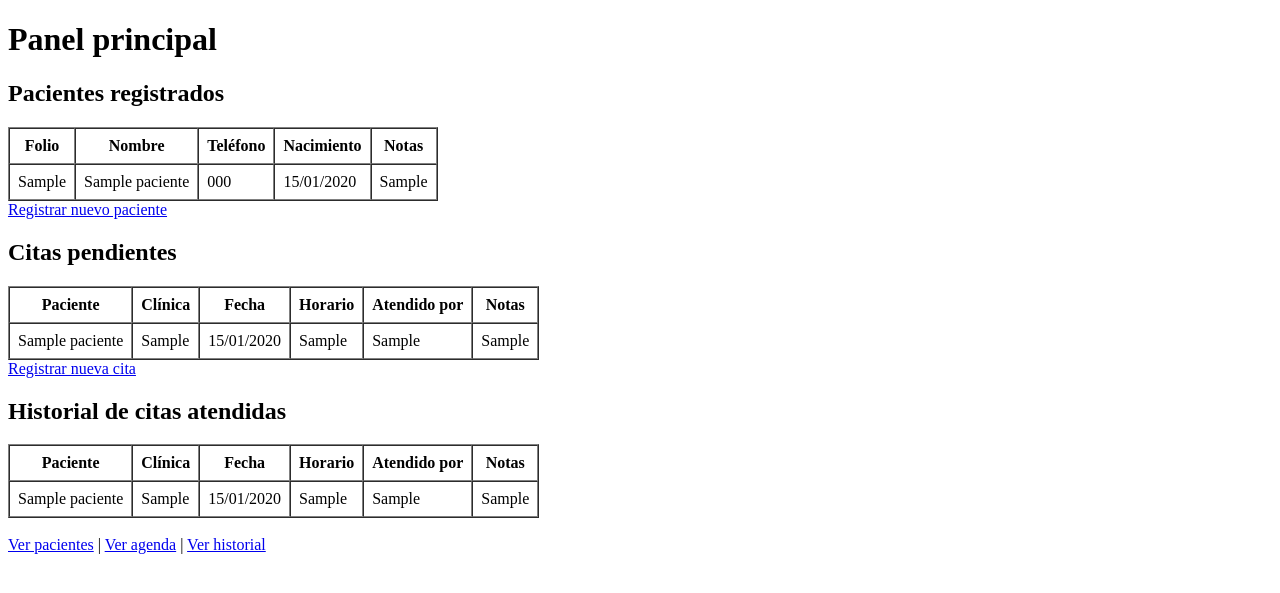
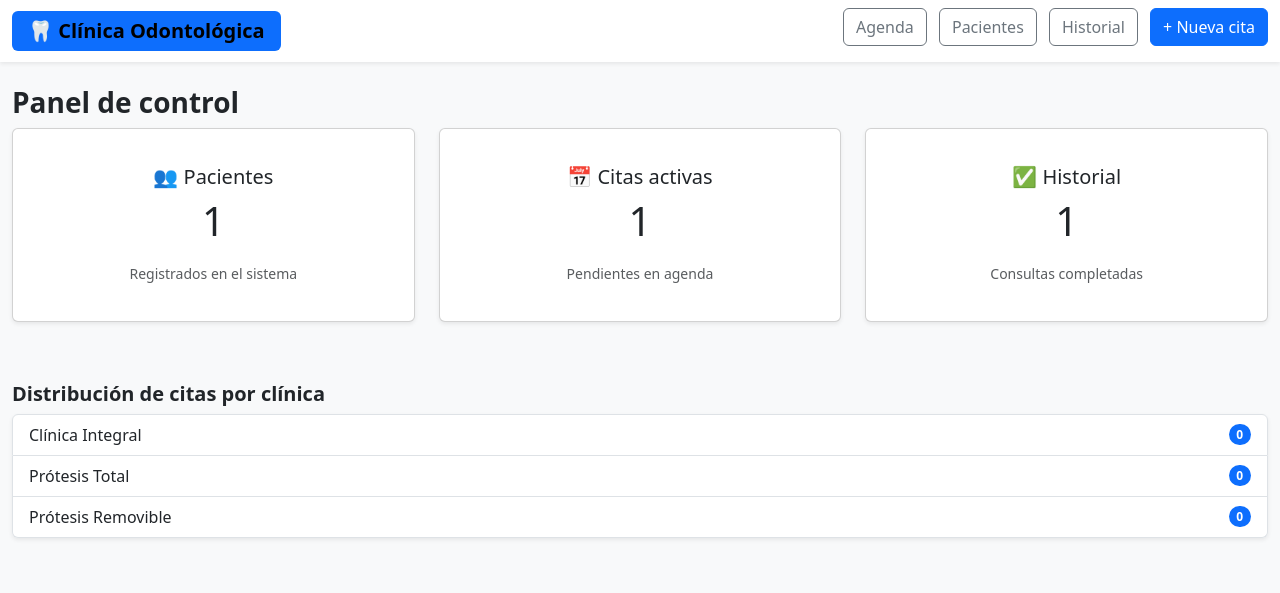
Before and after one commit to Luislopeze/Clinica, a Flask app: page / in a window 1280 px wide. Shown: the top 593 px of the page. Run offline with Flask 3, Linux system fonts and the light colour scheme; tables that the repository leaves empty hold one stand-in row (values such as "Sample post").

Commit message:
Update dashboard.html

```diff
--- a/templates/dashboard.html
+++ b/templates/dashboard.html
@@ -1,96 +1,52 @@
-<!DOCTYPE html>
-<html lang="es">
-<head>
-    <meta charset="UTF-8">
-    <title>Dashboard</title>
-</head>
-<body>
-    <h1>Panel principal</h1>
+{% extends "base.html" %}
+{% block content %}
+<h3 class="fw-bold">Panel de control</h3>
 
-    <!-- Pacientes -->
-    <h2>Pacientes registrados</h2>
-    <table border="1" cellpadding="8" cellspacing="0">
-        <thead>
-            <tr>
-                <th>Folio</th>
-                <th>Nombre</th>
-                <th>Teléfono</th>
-                <th>Nacimiento</th>
-                <th>Notas</th>
-            </tr>
-        </thead>
-        <tbody>
-            {% for paciente in pacientes %}
-            <tr>
-                <td>{{ paciente.folio }}</td>
-                <td>{{ paciente.nombre }}</td>
-                <td>{{ paciente.telefono }}</td>
-                <td>{{ paciente.nacimiento.strftime("%d/%m/%Y") if paciente.nacimiento else "" }}</td>
-                <td>{{ paciente.notas }}</td>
-            </tr>
-            {% endfor %}
-        </tbody>
-    </table>
-    <a href="{{ url_for('nuevo_paciente') }}">Registrar nuevo paciente</a>
+<div class="row">
+    <!-- Total de pacientes -->
+    <div class="col-md-4 mb-3">
+        <div class="card shadow-sm text-center">
+            <div class="card-body">
+                <h5 class="card-title">👥 Pacientes</h5>
+                <p class="display-6">{{ pacientes|length }}</p>
+                <small class="text-muted">Registrados en el sistema</small>
+            </div>
+        </div>
+    </div>
 
-    <!-- Citas -->
-    <h2>Citas pendientes</h2>
-    <table border="1" cellpadding="8" cellspacing="0">
-        <thead>
-            <tr>
-                <th>Paciente</th>
-                <th>Clínica</th>
-                <th>Fecha</th>
-                <th>Horario</th>
-                <th>Atendido por</th>
-                <th>Notas</th>
-            </tr>
-        </thead>
-        <tbody>
-            {% for cita in citas %}
-            <tr>
-                <td>{{ cita.paciente.nombre }}</td>
-                <td>{{ cita.clinica }}</td>
-                <td>{{ cita.fecha.strftime("%d/%m/%Y") }}</td>
-                <td>{{ cita.horario }}</td>
-                <td>{{ cita.atendido_por }}</td>
-                <td>{{ cita.notas }}</td>
-            </tr>
-            {% endfor %}
-        </tbody>
-    </table>
-    <a href="{{ url_for('nueva_cita') }}">Registrar nueva cita</a>
+    <!-- Citas activas -->
+    <div class="col-md-4 mb-3">
+        <div class="card shadow-sm text-center">
+            <div class="card-body">
+                <h5 class="card-title">📅 Citas activas</h5>
+                <p class="display-6">{{ citas|length }}</p>
+                <small class="text-muted">Pendientes en agenda</small>
+            </div>
+        </div>
+    </div>
 
-    <!-- Historial -->
-    <h2>Historial de citas atendidas</h2>
-    <table border="1" cellpadding="8" cellspacing="0">
-        <thead>
-            <tr>
-                <th>Paciente</th>
-                <th>Clínica</th>
-                <th>Fecha</th>
-                <th>Horario</th>
-                <th>Atendido por</th>
-                <th>Notas</th>
-            </tr>
-        </thead>
-        <tbody>
-            {% for registro in historial %}
-            <tr>
-                <td>{{ registro.paciente.nombre }}</td>
-                <td>{{ registro.clinica }}</td>
-                <td>{{ registro.fecha.strftime("%d/%m/%Y") }}</td>
-                <td>{{ registro.horario }}</td>
-                <td>{{ registro.atendido_por }}</td>
-                <td>{{ registro.notas }}</td>
-            </tr>
-            {% endfor %}
-        </tbody>
-    </table>
+    <!-- Consultas completadas -->
+    <div class="col-md-4 mb-3">
+        <div class="card shadow-sm text-center">
+            <div class="card-body">
+                <h5 class="card-title">✅ Historial</h5>
+                <p class="display-6">{{ historial|length }}</p>
+                <small class="text-muted">Consultas completadas</small>
+            </div>
+        </div>
+    </div>
+</div>
 
-    <br>
-    <a href="{{ url_for('pacientes_view') }}">Ver pacientes</a> |
-    <a href="{{ url_for('agenda') }}">Ver agenda</a> |
-    <a href="{{ url_for('historial_view') }}">Ver historial</a>
-</body>
-</html>
+<!-- Distribución por clínica -->
+<h5 class="fw-bold mt-4">Distribución de citas por clínica</h5>
+<ul class="list-group shadow-sm">
+    {% for clinica in clinicas %}
+    <li class="list-group-item d-flex justify-content-between align-items-center">
+        {{ clinica }}
+        <span class="badge bg-primary rounded-pill">
+            {{ citas|selectattr("clinica","equalto",clinica)|list|length }}
+        </span>
+    </li>
+    {% endfor %}
+</ul>
+{% endblock %}
```
